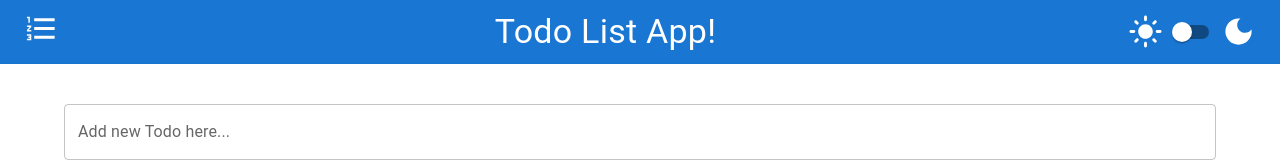
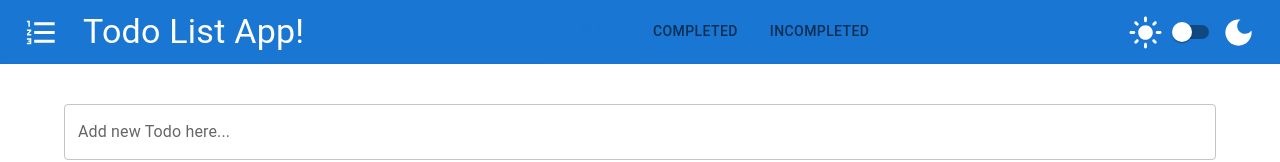
Before and after one commit to yuvalitah/todo-list-rezilion, a React (Create React App) app: page / in a window 1280 px wide. Shown: the top 162 px of the page. Built offline with nearby package versions, Linux system fonts and the light colour scheme; no server answers.

Commit message:
make the filter tabs on the header

```diff
--- a/src/components/header/Header.tsx
+++ b/src/components/header/Header.tsx
@@ -1,12 +1,14 @@
 import React, { useState } from "react";
-import { AppBar, Box, Toolbar } from "@mui/material";
+import { AppBar, Box, Toolbar, Tabs, Tab } from "@mui/material";
 import FormatListNumberedIcon from "@mui/icons-material/FormatListNumbered";
 import { HeaderTitle } from "./HeaderTitle";
 import { Drawer, DrawerIcon } from "../drawer";
 import { ThemeToggle } from "../themeToggle";
+import { ITodoListFilters, TodoListFilters } from "../../types";
 
 export const Header = () => {
   const [isDrawerOpen, setIsDrawerOpen] = useState(false);
+  const [activeFilterIndex, setActiveFilterIndex] = useState(0);
 
   const handleDrawerToggle = () =>
     setIsDrawerOpen((prevIsDrawerOpen) => !prevIsDrawerOpen);
@@ -14,14 +16,33 @@ export const Header = () => {
   return (
     <AppBar position="static">
       <Toolbar>
-        <Box display="flex" justifyContent="space-between" flex={1}>
-          <Box sx={{ display: { xs: "none", sm: "flex" } }}>
+        <Box
+          display="flex"
+          justifyContent="space-between"
+          flex={1}
+          height="100%"
+        >
+          <Box sx={{ display: { xs: "none", sm: "flex" } }} alignItems="center">
             <FormatListNumberedIcon fontSize="large" />
+            <HeaderTitle />
           </Box>
           <Box sx={{ display: { xs: "block", sm: "none" } }}>
             <DrawerIcon handleDrawerToggle={handleDrawerToggle} />
           </Box>
-          <HeaderTitle />
+          <Tabs
+            value={activeFilterIndex}
+            onChange={(_, newActiveFilterIndex) =>
+              setActiveFilterIndex(newActiveFilterIndex)
+            }
+            sx={{ display: { sm: "none", md: "flex" }, mt: 1 }}
+          >
+            {Object.keys(TodoListFilters).map((key) => (
+              <Tab
+                key={key}
+                label={TodoListFilters[key as keyof ITodoListFilters]}
+              />
+            ))}
+          </Tabs>
           <Box sx={{ display: { xs: "none", sm: "flex" } }}>
             <ThemeToggle />
           </Box>
--- a/src/redux/reducers/TodoListFilterReducer.ts
+++ b/src/redux/reducers/TodoListFilterReducer.ts
@@ -1,5 +1,5 @@
 import { TODO_LIST_FILTER_ACTIONS } from "../actions";
-import { TodoListFilter } from "../../types";
+import { TodoListFilters } from "../../types";
 import { AnyAction } from "@reduxjs/toolkit";
 
 interface ITodoListFilterState {
@@ -7,7 +7,7 @@ interface ITodoListFilterState {
 }
 
 const initialState: ITodoListFilterState = {
-  filter: TodoListFilter.All,
+  filter: TodoListFilters.All,
 };
 
 export const TodoListFilterReducer = (
--- a/src/types/TodoListFilter.ts
+++ b/src/types/TodoListFilter.ts
@@ -1,5 +1,11 @@
-export const TodoListFilter = {
+export interface ITodoListFilters {
+  All: string;
+  Completed: string;
+  InCompleted: string;
+}
+
+export const TodoListFilters: ITodoListFilters = {
   All: "All",
-  completed: "completed",
-  inCompleted: "inCompleted",
+  Completed: "completed",
+  InCompleted: "inCompleted",
 };
```
